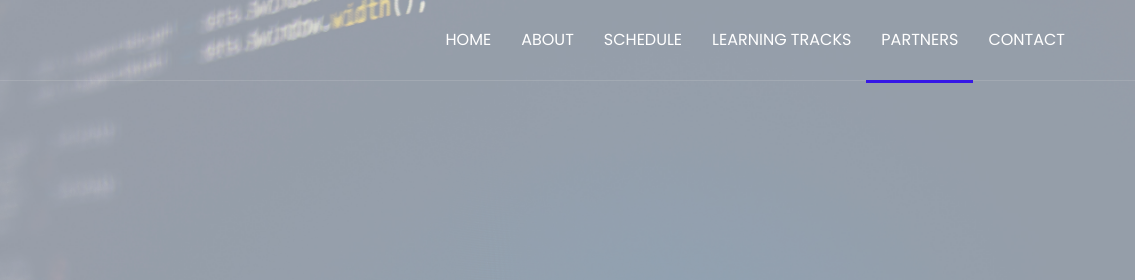
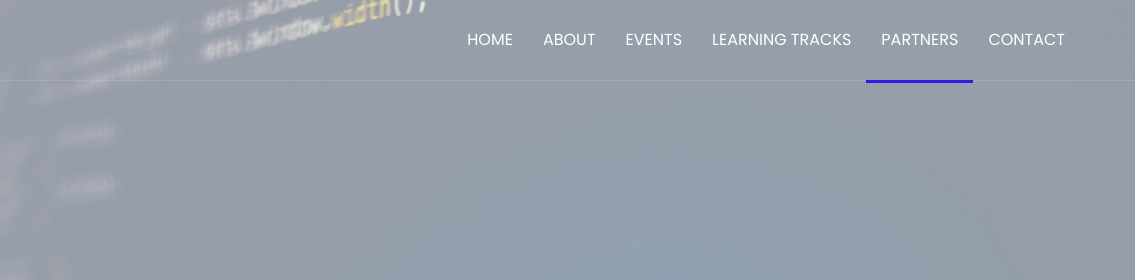
Before and after one commit to divyake/ehacon2020, a plain HTML site: page index.html in a window 1280 px wide. Shown: the top 280 px of the page, 145-1280 px from the left. Drawn offline with nearby package versions, Linux system fonts and the light colour scheme; some packages are replaced by stand-ins of ours.

Commit message:
add events

```diff
--- a/index.html
+++ b/index.html
@@ -56,7 +56,7 @@
 				<ul class="main-nav nav navbar-nav navbar-right">
 					<li><a href="#home">Home</a></li>
 					<li><a href="#about">About</a></li>
-					<li><a href="#schedule">Schedule</a></li>
+					<li><a href="#schedule">Events</a></li>
 					<li><a href="#speakers">Learning Tracks</a></li>
 					<li><a href="#partners">partners</a></li>
 					<li><a href="#contact">Contact</a></li>
```
